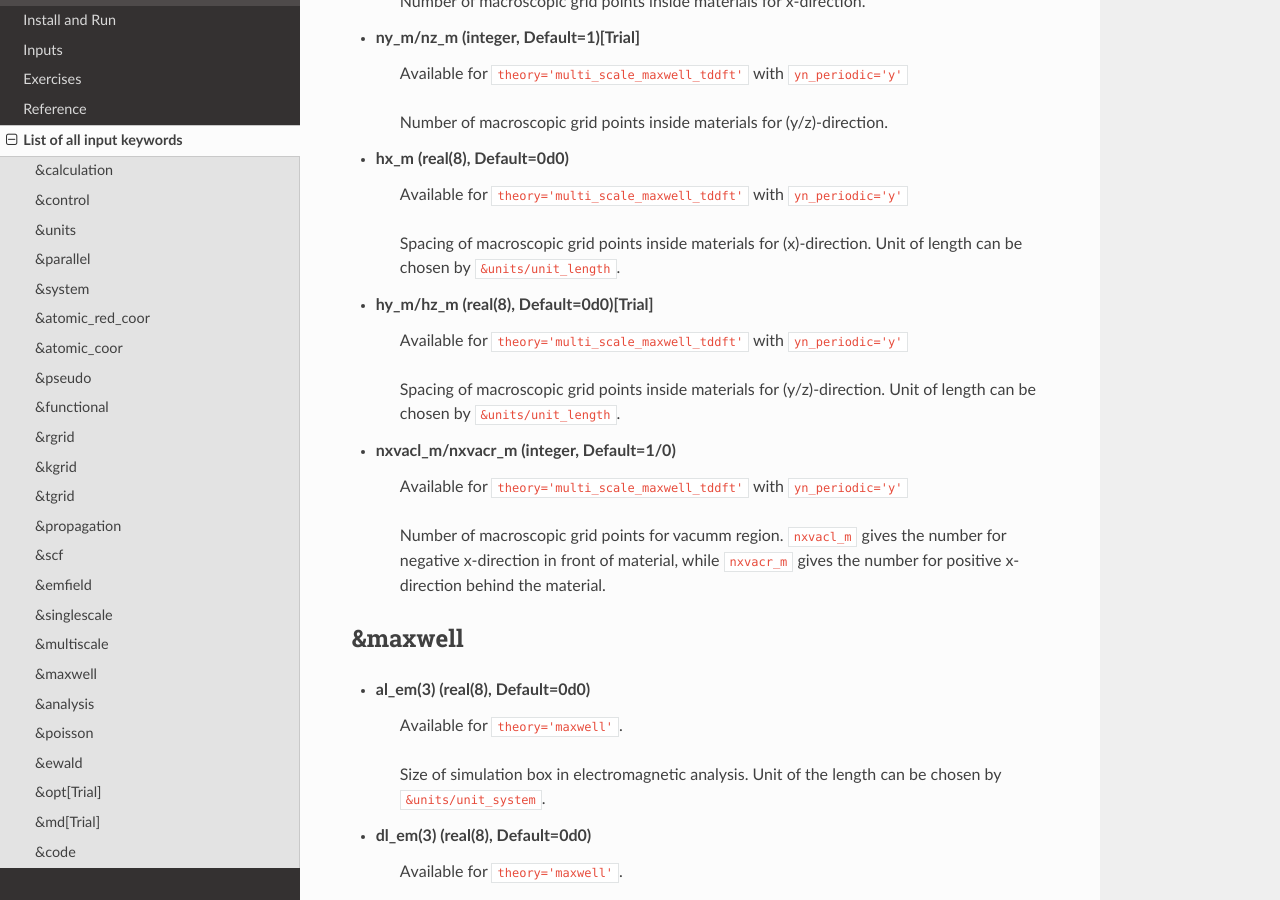
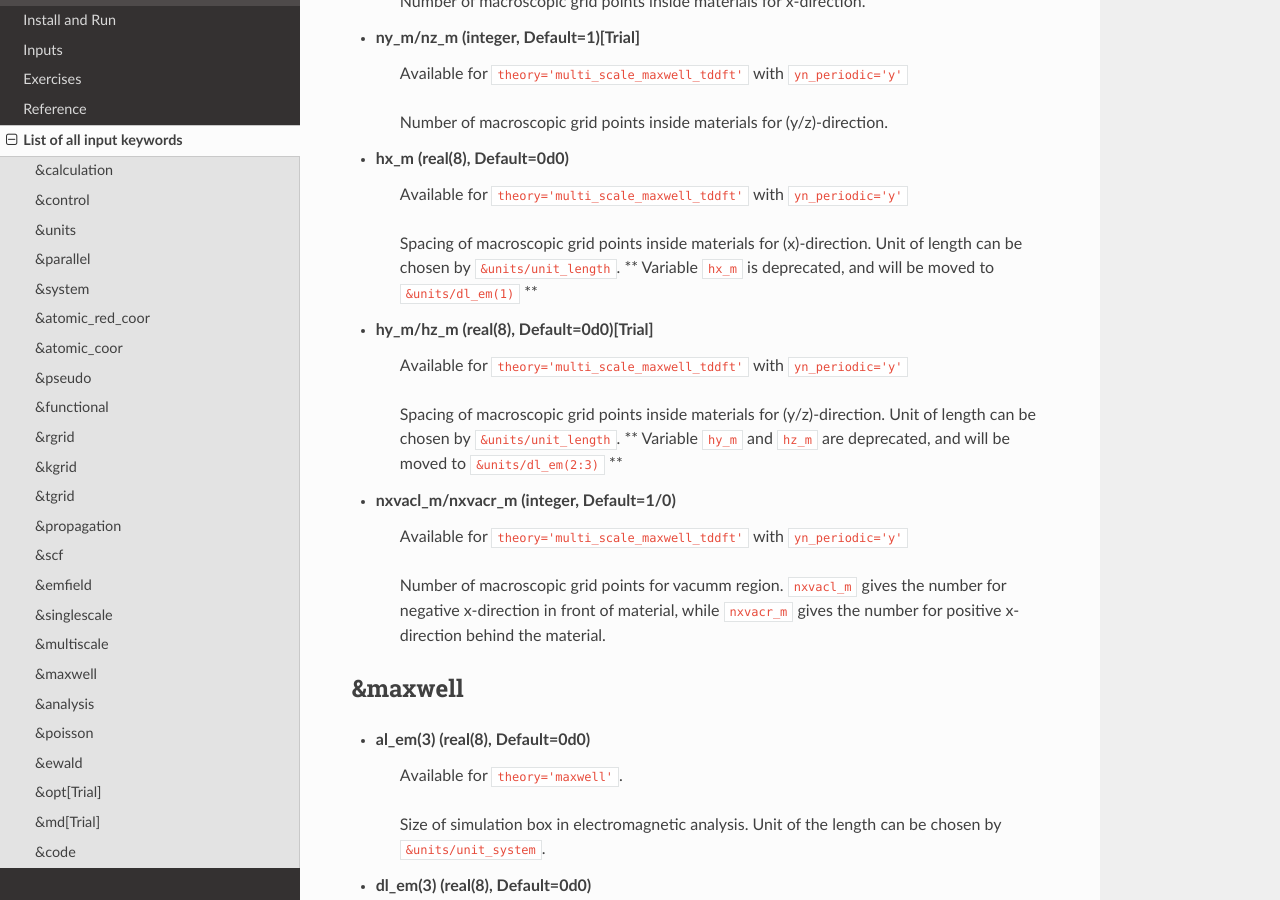
Before and after one commit to SALMON-TDDFT/SALMON-DOCS, a Sphinx documentation site: the page built from source/input_keyword_list.rst, in a window 1280 px wide and 900 px high, scrolled down 19368 px. Built offline with Sphinx 7.4.7 and the Read the Docs theme 2.0.0, drawn with Linux system fonts in a browser that asks for light colours; formulas are drawn with MathJax 3.

Commit message:
doc: hx_m/hy_m/hz_m description

```diff
--- a/source/input_keyword_list.rst
+++ b/source/input_keyword_list.rst
@@ -694,11 +694,13 @@ Input for psudopotentials. Size of array (:) is equal to ``&system/nelem``.
    | Available for ``theory='multi_scale_maxwell_tddft'`` with ``yn_periodic='y'``
    Spacing of macroscopic grid points inside materials for (x)-direction.
    Unit of length can be chosen by ``&units/unit_length``.
+   ** Variable ``hx_m`` is deprecated, and will be moved to ``&units/dl_em(1)`` **
 
 - **hy_m/hz_m** (real(8), Default=0d0)[Trial]
    | Available for ``theory='multi_scale_maxwell_tddft'`` with ``yn_periodic='y'``
    Spacing of macroscopic grid points inside materials for (y/z)-direction.
    Unit of length can be chosen by ``&units/unit_length``.
+   ** Variable ``hy_m`` and ``hz_m`` are deprecated, and will be moved to ``&units/dl_em(2:3)`` **
 
 - **nxvacl_m/nxvacr_m** (integer, Default=1/0)
    | Available for ``theory='multi_scale_maxwell_tddft'`` with ``yn_periodic='y'``
```
